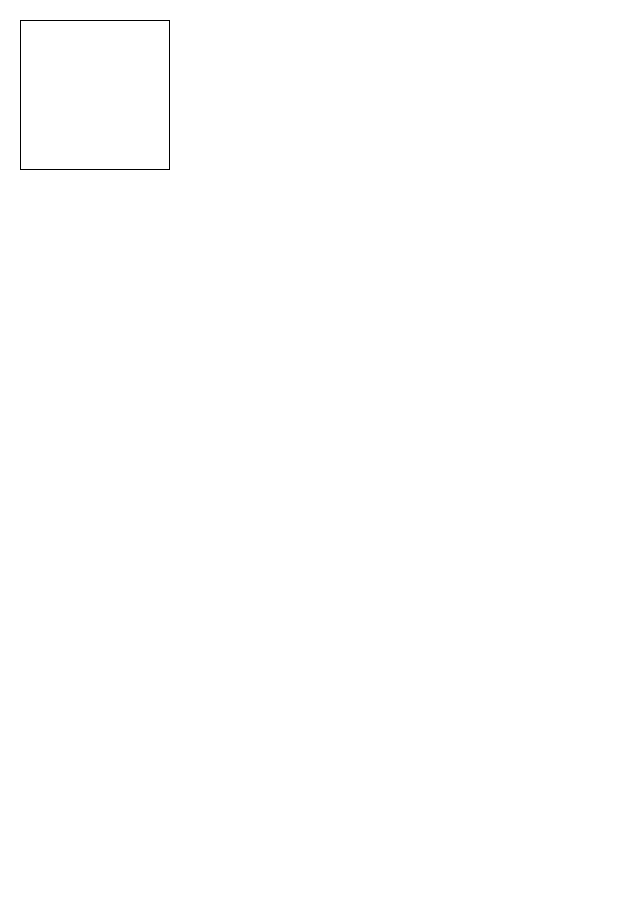
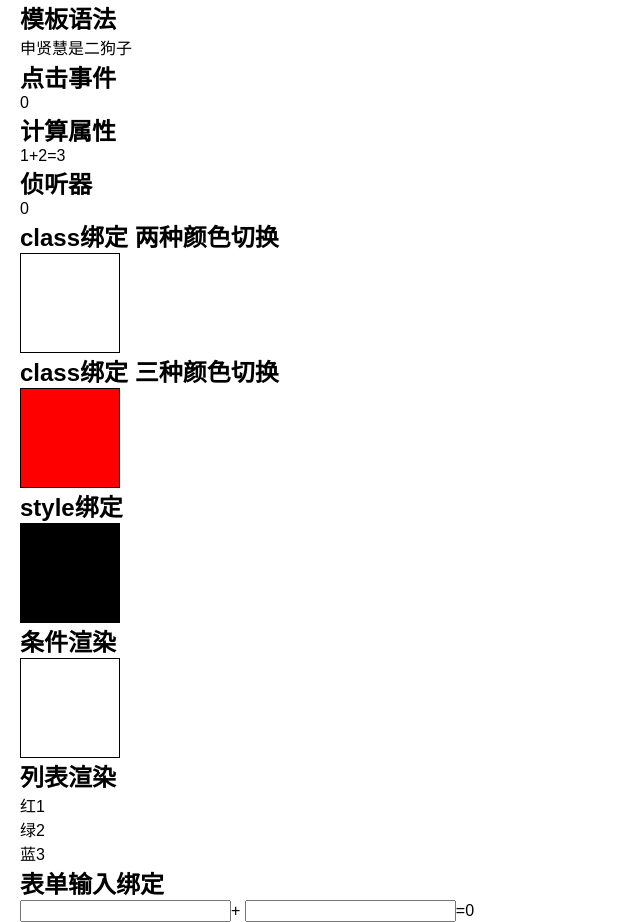
Before and after one commit to shenxianhui/hmm-admin, a Vue app: page /hmm in a window 1280 px wide. Shown: the whole page, without its empty margins (0-640 px from the left). Before the commit the page ends 800 px from the top, so only its background shows below. Built offline with nearby package versions, Linux system fonts and the light colour scheme.

Commit message:
feat: 练习

```diff
--- a/src/views/hmm.vue
+++ b/src/views/hmm.vue
@@ -1,8 +1,68 @@
 <template>
   <div class="hmm">
     <div class="hmm-item">
+      <h2>模板语法</h2>
+      <div class="hmm-item-content">申贤慧是{{ dog }}</div>
+    </div>
+    <div class="hmm-item">
+      <h2>点击事件</h2>
+      <div class="hmm-item-content" @click="handleNum()">{{ num }}</div>
+    </div>
+    <div class="hmm-item">
+      <h2>计算属性</h2>
+      <div class="hmm-item-content">{{ num1 }}+{{ num2 }}={{ total }}</div>
+    </div>
+    <div class="hmm-item">
+      <h2>侦听器</h2>
+      <div class="hmm-item-content">{{ watchData }}</div>
+    </div>
+    <div class="hmm-item">
+      <h2>class绑定 两种颜色切换</h2>
+      <div
+        class="hmm-item-content content1"
+        :class="{ active: isActive }"
+        @click="handleBoxs()"
+      ></div>
+    </div>
+    <div class="hmm-item">
+      <h2>class绑定 三种颜色切换</h2>
+      <div
+        class="hmm-item-content content1"
+        :class="boxColor"
+        @click="handleBoxs1()"
+      ></div>
+    </div>
+    <div class="hmm-item">
+      <h2>style绑定</h2>
+      <div
+        class="hmm-item-content content1"
+        :style="{
+          background: `rgb(${randomColor[0]},${randomColor[1]},${randomColor[2]})`,
+        }"
+        @click="handleBoxs2()"
+      ></div>
+    </div>
+    <div class="hmm-item">
+      <h2>条件渲染</h2>
+      <div class="hmm-item-content content1" @click="isShow = !isShow">
+        <span v-if="isShow">啦啦啦</span>
+      </div>
+    </div>
+    <div class="hmm-item">
+      <h2>列表渲染</h2>
       <div class="hmm-item-content">
-        <div class="hmm-item-content-box"></div>
+        <ul>
+          <li v-for="(item, index) in list" :key="index">
+            {{ item.name }}{{ index + 1 }}
+          </li>
+        </ul>
+      </div>
+    </div>
+    <div class="hmm-item">
+      <h2>表单输入绑定</h2>
+      <div class="hmm-item-content">
+        <input v-model="inputNum" type="number" />+
+        <input v-model="inputNum1" type="number" />={{ inputTotal }}
       </div>
     </div>
   </div>
@@ -15,27 +75,100 @@ export default {
   props: {},
   data() {
     return {
+      dog: '二狗子',
+      num: 0,
+      num1: 1,
+      num2: 2,
+      watchData: 0,
+      isActive: false,
+      colorNum: 0,
+      randomColor: [0, 0, 0],
+      isShow: false,
+      list: [
+        {
+          name: '红',
+        },
+        {
+          name: '绿',
+        },
+        {
+          name: '蓝',
+        },
+      ],
       inputNum: '',
+      inputNum1: '',
     }
   },
-  computed: {},
-  watch: {},
+  computed: {
+    total() {
+      return this.num + this.num1 + this.num2
+    },
+    inputTotal() {
+      return Number(this.inputNum) + Number(this.inputNum1)
+    },
+    boxColor() {
+      let color = ''
+      let num = this.colorNum % 3
+      if (num === 0) {
+        color = 'red'
+      }
+      if (num === 1) {
+        color = 'green'
+      }
+      if (num === 2) {
+        color = 'blue'
+      }
+      return color
+    },
+  },
+  watch: {
+    num(val, oldval) {
+      this.watchData = val + oldval
+    },
+  },
   created() {},
   mounted() {},
   beforeDestroy() {},
-  methods: {},
+  methods: {
+    handleNum() {
+      this.num++
+    },
+    handleBoxs() {
+      this.isActive = !this.isActive
+    },
+    handleBoxs1() {
+      this.colorNum++
+    },
+    handleBoxs2() {
+      let arr = []
+      arr[0] = Math.floor(Math.random() * 256)
+      arr[1] = Math.floor(Math.random() * 256)
+      arr[2] = Math.floor(Math.random() * 256)
+
+      this.randomColor = arr
+    },
+  },
 }
 </script>
-
 <style lang="scss" scoped>
 .hmm {
-  padding: 20px;
+  padding-left: 20px;
   .hmm-item {
-    .hmm-item-content {
-      .hmm-item-content-box {
-        width: 150px;
-        height: 150px;
-        border: 1px solid #000;
+    .content1 {
+      width: 100px;
+      height: 100px;
+      border: 1px solid #000;
+      &.active {
+        background-color: aqua;
+      }
+      &.red {
+        background-color: #f00;
+      }
+      &.green {
+        background-color: #0f0;
+      }
+      &.blue {
+        background-color: #00f;
       }
     }
   }
```
